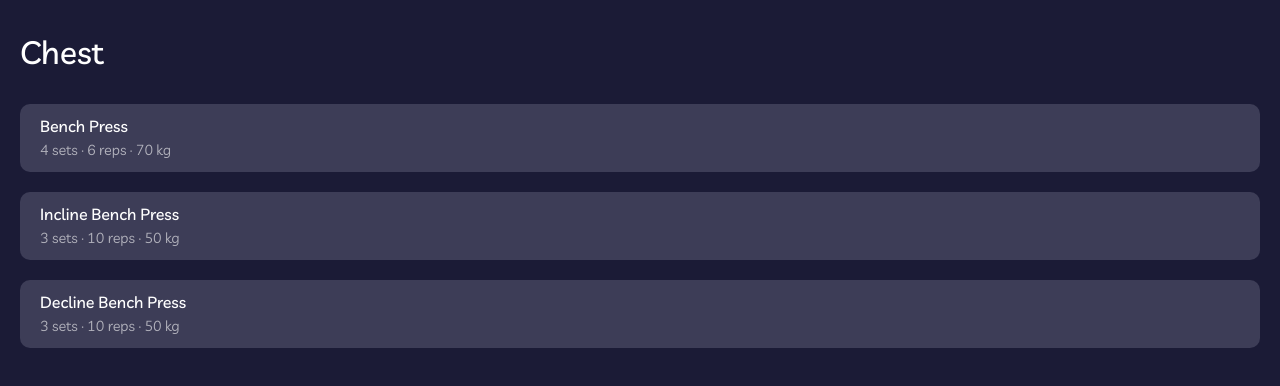
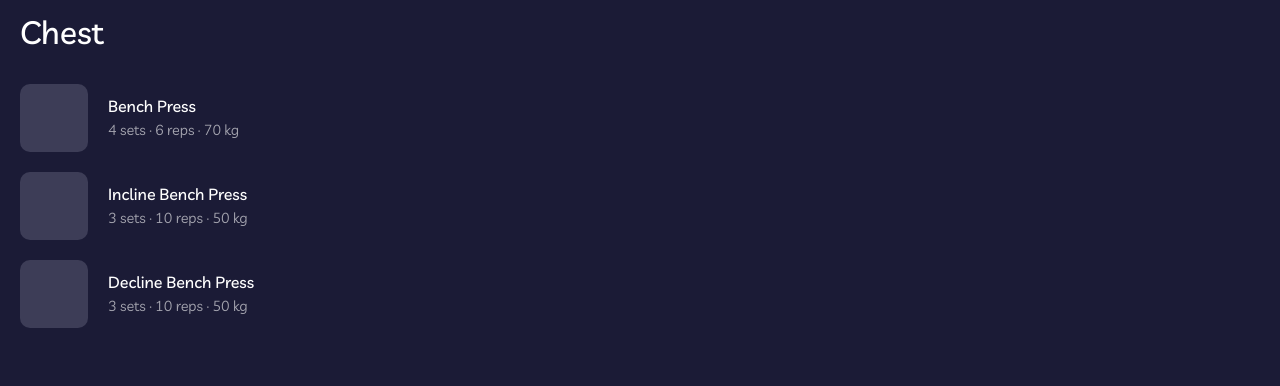
Before and after one commit to Wedvich/megaflex, a React app: page / in a window 1280 px wide. Shown: the top 386 px of the page. Built offline with nearby package versions, Linux system fonts and the light colour scheme.

Commit message:
Add SASS

```diff
--- a/package.json
+++ b/package.json
@@ -46,6 +46,7 @@
     "jest-junit": "^7.0.0",
     "jest-watch-typeahead": "^0.3.1",
     "mini-css-extract-plugin": "^0.8.0",
+    "node-sass": "^4.12.0",
     "normalize.css": "^8.0.1",
     "prettier": "^1.18.2",
     "react": "^16.9.0",
@@ -53,6 +54,7 @@
     "react-hot-loader": "^4.12.11",
     "react-redux": "^7.1.0",
     "redux": "^4.0.4",
+    "sass-loader": "^7.3.1",
     "style-loader": "^1.0.0",
     "typescript": "^3.5.3",
     "uuid": "^3.3.2",
--- a/src/App.tsx
+++ b/src/App.tsx
@@ -1,26 +1,29 @@
 import React from 'react';
 import { hot } from 'react-hot-loader/root';
 
-import './app.css';
+import './app.scss';
+
+const Exercise = ({ title, synopsis }) => (
+  <li className="exercise">
+    <div className="icon"></div>
+    <div className="info">
+      <span className="title">{title}</span>
+      <span className="synopsis">{synopsis}</span>
+    </div>
+  </li>
+);
+
+// ·
 
 const App = () => (
-  <>
+  <div className="page">
     <h1>Chest</h1>
     <ul>
-      <li>
-        <span className="title">Bench Press</span>
-        <span className="synopsis">4 sets &#183; 6 reps &#183; 70 kg</span>
-      </li>
-      <li>
-        <span className="title">Incline Bench Press</span>
-        <span className="synopsis">3 sets &#183; 10 reps &#183; 50 kg</span>
-      </li>
-      <li>
-        <span className="title">Decline Bench Press</span>
-        <span className="synopsis">3 sets &#183; 10 reps &#183; 50 kg</span>
-      </li>
+      <Exercise title="Bench Press" synopsis="4 sets · 6 reps · 70 kg" />
+      <Exercise title="Incline Bench Press" synopsis="3 sets · 10 reps · 50 kg" />
+      <Exercise title="Decline Bench Press" synopsis="3 sets · 10 reps · 50 kg" />
     </ul>
-  </>
+  </div>
 );
 
 export default hot(App);
--- a/src/app.css
+++ /dev/null
@@ -1,43 +0,0 @@
-* {
-  box-sizing: border-box;
-}
-
-body {
-  background: hsl(240, 33%, 16%);
-  color: white;
-  font-family: 'Livvic', sans-serif;
-  font-size: 16px;
-  font-weight: 400;
-  line-height: 150%;
-}
-
-h1 {
-  font-size: 2rem;
-  font-weight: 500;
-  margin: 40px 0;
-  padding: 0 20px;
-}
-
-ul {
-  list-style: none;
-  margin: 20px;
-  padding: 0;
-}
-
-li {
-  background: hsl(240, 17%, 29%);
-  border-radius: 10px;
-  margin: 20px 0;
-  padding: 10px 20px;
-}
-
-span.title {
-  display: block;
-  font-weight: 500;
-}
-
-span.synopsis {
-  display: block;
-  font-size: 90%;
-  opacity: .6;
-}
--- /dev/null
+++ b/src/app.scss
@@ -0,0 +1,67 @@
+html {
+  height: 100%;
+}
+
+body {
+  background: hsl(240, 33%, 16%);
+  color: white;
+  font-family: 'Livvic', sans-serif;
+  font-size: 16px;
+  font-weight: 400;
+  height: 100%;
+  line-height: 150%;
+}
+
+#app-container {
+  height: 100%;
+}
+
+h1 {
+  font-size: 2rem;
+  font-weight: 500;
+  line-height: 200%;
+  margin: 0;
+  padding: 0 20px;
+}
+
+.page {
+  display: grid;
+  grid-template-rows: 64px;
+  height: 100%;
+}
+
+ul {
+  list-style: none;
+  margin: 0 20px;
+  padding: 0;
+}
+
+.exercise {
+  display: flex;
+  margin: 20px 0;
+}
+
+.exercise .icon {
+  background: hsl(240, 17%, 29%);
+  border-radius: 10px;
+  height: 68px;
+  text-align: center;
+  width: 68px;
+}
+
+.exercise .info {
+  align-items: flex-start;
+  display: flex;
+  flex-direction: column;
+  justify-content: center;
+  margin-left: 20px;
+}
+
+span.title {
+  font-weight: 500;
+}
+
+span.synopsis {
+  font-size: 90%;
+  opacity: .6;
+}
--- a/webpack.config.js
+++ b/webpack.config.js
@@ -56,10 +56,17 @@ const config = {
         use: 'babel-loader',
       },
       {
-        test: /\.css$/,
+        test: /\.s?css$/,
         use: [
           !isProduction ? 'style-loader' : MiniCssExtractPlugin.loader,
-          { loader: 'css-loader', options: { sourceMap: true } },
+          {
+            loader: 'css-loader',
+            options: {
+              importLoaders: 1,
+              sourceMap: true,
+            },
+          },
+          'sass-loader',
         ],
       },
     ],
```
Also changed, not shown: 1 other file (tests, documents, lock files or other folders).
